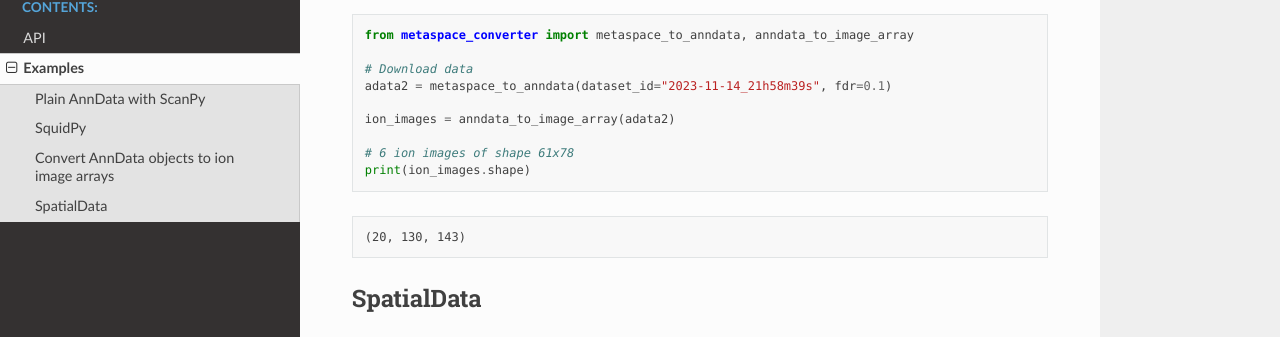
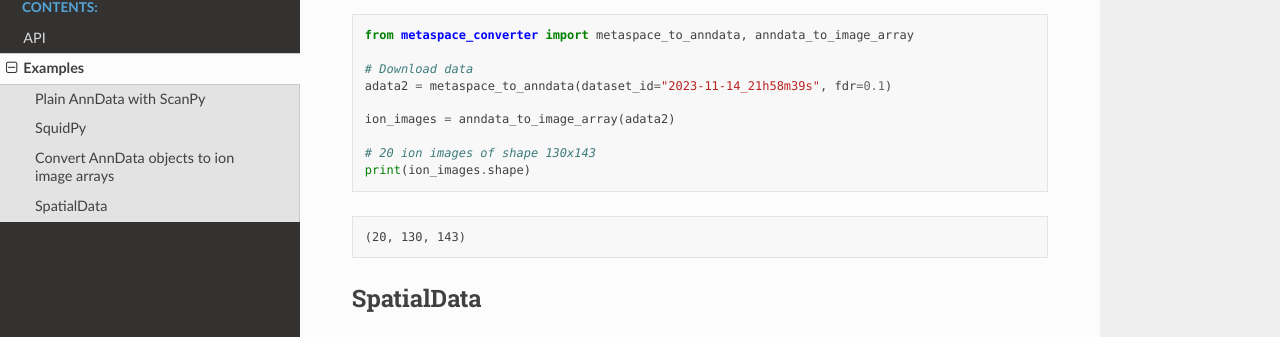
Before and after one commit to metaspace2020/metaspace-converter, a Sphinx documentation site: the page built from docs/examples.rst, in a window 1280 px wide and 900 px high, scrolled down 1868 px. Shown: the part 114-451 px from the top of the window. Built offline with Sphinx 7.4.7 and the Read the Docs theme 2.0.0, drawn with Linux system fonts in a browser that asks for light colours.

Commit message:
Fixed array dimensions in comment.

```diff
--- a/docs/examples.rst
+++ b/docs/examples.rst
@@ -66,7 +66,7 @@ convert previously downloaded AnnData objects to numpy arrays.
 
    ion_images = anndata_to_image_array(adata2)
 
-   # 6 ion images of shape 61x78
+   # 20 ion images of shape 130x143
    print(ion_images.shape)
 
 .. testoutput::
```
